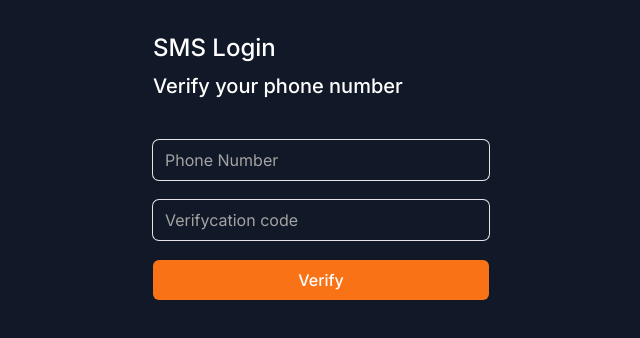
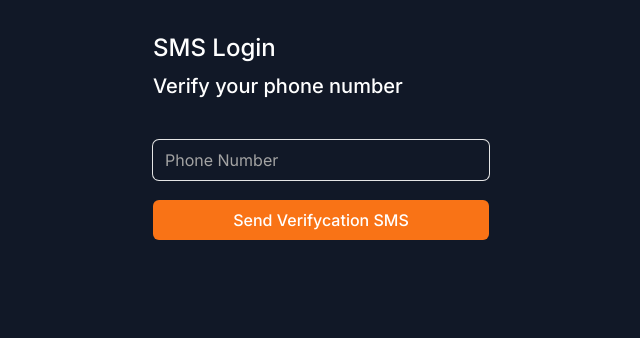
Before and after one commit to pepperflavor/Carrot_clone, a Next.js app: page /sms in a window 1280 px wide. Shown: the top 338 px of the page, without its empty margins (319-959 px from the left). Built offline with nearby package versions, Linux system fonts and the light colour scheme.

Commit message:
sms action 추가

```diff
--- a/app/login/action.ts
+++ b/app/login/action.ts
@@ -28,7 +28,7 @@ export default async function login(preState: any, formData: FormData) {
   } else {
     console.log(result.data);
   }
-  return {
-    errors: ["wrong password", "password too short"],
-  };
+  // return {
+  //   errors: ["wrong password", "password too short"],
+  // };
 }
--- a/app/login/page.tsx
+++ b/app/login/page.tsx
@@ -9,10 +9,7 @@ import login from "./action";
 import { PASSWORD_MIN_LENGTH } from "@/lib/constants";
 
 export default function LogIn() {
-  const [state, action] = useFormState(login, {
-    potato: 1,
-  } as any);
-
+  const [state, action] = useFormState(login, null);
   return (
     <div className="flex flex-col gap-10 py-8 px-6">
       <div className="flex flex-col gap-2 *:font-medium">
@@ -25,7 +22,7 @@ export default function LogIn() {
           type="email"
           placeholder="Email"
           required
-          errors={state?.fieldErrors.email}
+          errors={state?.fieldErrors?.email}
         />
         <Input
           name="password"
--- a/app/sms/action.ts
+++ b/app/sms/action.ts
@@ -0,0 +1,58 @@
+"use server";
+
+import { z } from "zod";
+import validator from "validator";
+import { redirect } from "next/navigation";
+
+const phoneSchema = z
+  .string()
+  .trim()
+  .refine(
+    (phone) => validator.isMobilePhone(phone, "ko-KR"),
+    "Wrong phone format"
+  );
+
+// string으로 입력 받은 값을 강제로 number로 변환
+const tokenSchema = z.coerce.number().min(100000).max(999999);
+
+interface ActionState {
+  token: boolean;
+}
+
+export async function smsVerifycation(
+  prevState: ActionState,
+  formData: FormData
+) {
+  // 데이터 타입 변경되는지 확인
+  // console.log(typeof formData.get("token"));
+  // console.log(typeof tokenSchema.parse(formData.get("token")));
+
+  const phone = formData.get("phone");
+  const token = formData.get("token");
+  // 페이지 첫 실행 구분
+  if (!prevState.token) {
+    const result = phoneSchema.safeParse(phone);
+    console.log(result.error?.flatten());
+    if (!result.success) {
+      return {
+        token: false,
+        error: result.error.flatten(),
+      };
+    } else {
+      return {
+        token: true,
+      };
+    }
+  } else {
+    // 첫실행이 아닐떄
+    const result = tokenSchema.safeParse(token);
+    if (!result.success) {
+      return {
+        token: true,
+      };
+    } else {
+      // 인증 성공하면 홈화면으로
+      redirect("/");
+    }
+  }
+}
--- a/app/sms/page.tsx
+++ b/app/sms/page.tsx
@@ -1,22 +1,43 @@
+"use client";
+
 import Button from "@/components/button";
 import Input from "@/components/input";
+import { useFormState } from "react-dom";
+import { smsVerifycation } from "./action";
+
+const initialState = {
+  token: false,
+  error: undefined, // error가 존재할 수 있다는걸 지정해줌
+};
 
 export default function SMSLogin() {
+  const [state, action] = useFormState(smsVerifycation, initialState);
   return (
     <div className="flex flex-col gap-10 py-8 px-6">
       <div className="flex flex-col gap-2 *:font-medium">
         <h1 className="text-2xl">SMS Login</h1>
         <h2 className="text-xl">Verify your phone number</h2>
       </div>
-      <form className="flex flex-col gap-3">
-        <Input name="phone" type="number" placeholder="Phone Number" required />
+      <form action={action} className="flex flex-col gap-3">
+        {state.token ? (
           <Input
             name="token"
             type="number"
             placeholder="Verifycation code"
             required
+            min={100000}
+            max={999999}
           />
-        <Button text="Verify" />
+        ) : (
+          <Input
+            name="phone"
+            type="text"
+            placeholder="Phone Number"
+            required
+            errors={state.error?.formErrors}
+          />
+        )}
+        <Button text={state.token ? "Verify Token" : "Send Verifycation SMS"} />
       </form>
     </div>
   );
--- a/package.json
+++ b/package.json
@@ -13,12 +13,14 @@
     "next": "14.0.4",
     "react": "^18",
     "react-dom": "^18",
+    "validator": "^13.12.0",
     "zod": "^3.23.8"
   },
   "devDependencies": {
     "@types/node": "^20",
     "@types/react": "^18",
     "@types/react-dom": "^18",
+    "@types/validator": "^13.12.2",
     "autoprefixer": "^10.0.1",
     "eslint": "^8",
     "eslint-config-next": "14.0.4",
```
Also changed, not shown: 1 other file (tests, documents, lock files or other folders). Lines whose indentation alone changed are shown as unchanged.
